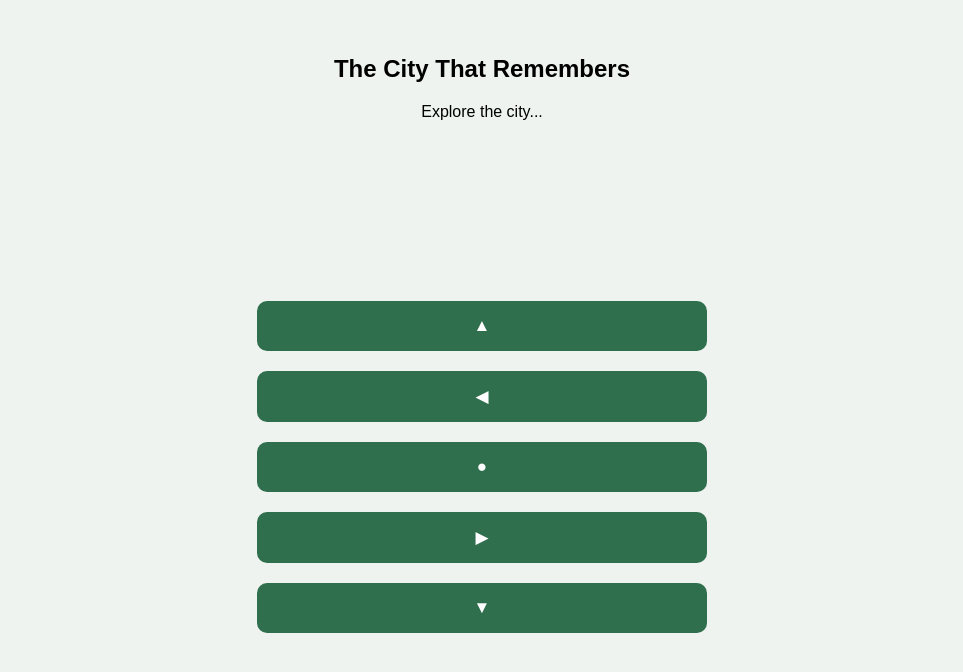
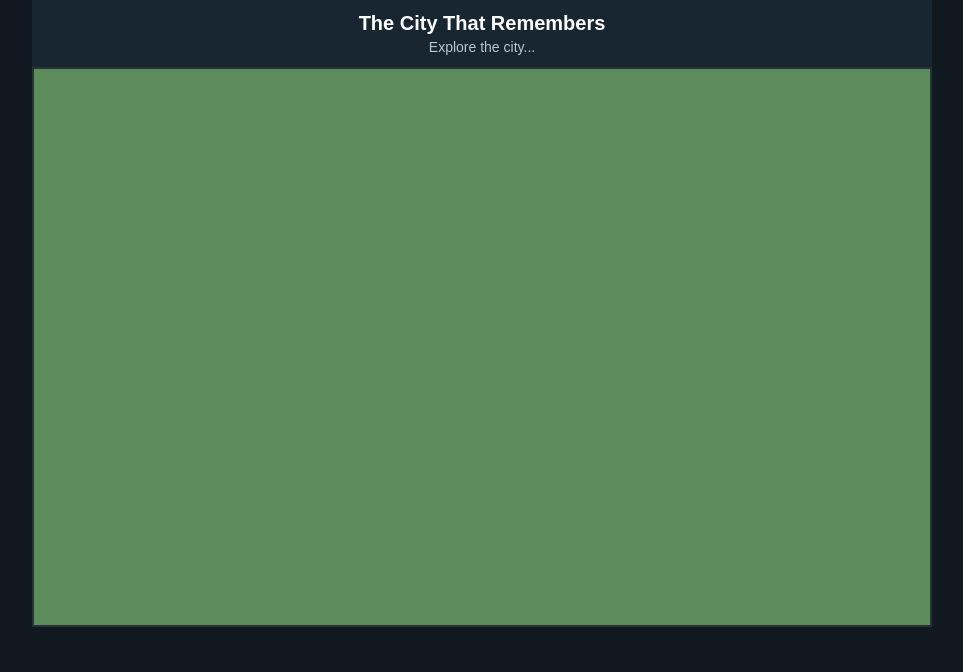
Before and after one commit to arushi-shukla-tech/The-World-Changes, a plain HTML site: page index.html in a window 1280 px wide. Shown: the whole page, without its empty margins (158-1121 px from the left). Drawn offline with Linux system fonts and the light colour scheme.

Commit message:
style.css

```diff
--- a/style.css
+++ b/style.css
@@ -1,56 +1,77 @@
+* {
+    box-sizing: border-box;
+}
+
 body {
     margin: 0;
+    background: #101820;
     font-family: Arial, sans-serif;
-    background: #eef3f0;
+    color: white;
     text-align: center;
+    overflow: hidden;
 }
 
 .game {
-    max-width: 500px;
+    width: 100%;
+    max-width: 900px;
     margin: auto;
-    padding: 25px;
 }
 
-h1 {
-    margin-top: 80px;
-    font-size: 32px;
+.top {
+    padding: 8px;
+    background: #182631;
 }
 
-h2 {
-    margin-top: 30px;
+.top h2 {
+    margin: 4px 0;
+    font-size: 20px;
 }
 
-.tagline {
-    color: #555;
-    margin-bottom: 40px;
+.top p {
+    margin: 4px;
+    color: #b8c7ce;
+    font-size: 14px;
 }
 
-button {
-    width: 90%;
-    padding: 15px;
-    margin: 10px;
+#gameCanvas {
+    display: block;
+    width: 100%;
+    max-width: 900px;
+    height: 60vh;
+    min-height: 350px;
+    margin: auto;
+    background: #5b8c5a;
+    border: 2px solid #263238;
+}
+
+.controls {
+    padding: 8px;
+    background: #182631;
+}
+
+.controls button {
+    width: 55px;
+    height: 45px;
+    margin: 3px;
     border: none;
     border-radius: 10px;
-    background: #2f6f4e;
+    background: #314b59;
     color: white;
-    font-size: 17px;
+    font-size: 22px;
+    font-weight: bold;
 }
 
-button:hover {
-    opacity: 0.9;
+.controls button:active {
+    background: #4f7182;
+    transform: scale(0.95);
 }
 
-#storyText {
-    line-height: 1.6;
-    margin: 25px 5px;
+@media (min-width: 700px) {
+    .controls {
+        display: none;
+    }
+
+    #gameCanvas {
+        height: 70vh;
+    }
 }
-
-.choice {
-    background: white;
-    color: #222;
-    border: 2px solid #2f6f4e;
-}
-
-.hidden {
-    display: none;
-}
```
